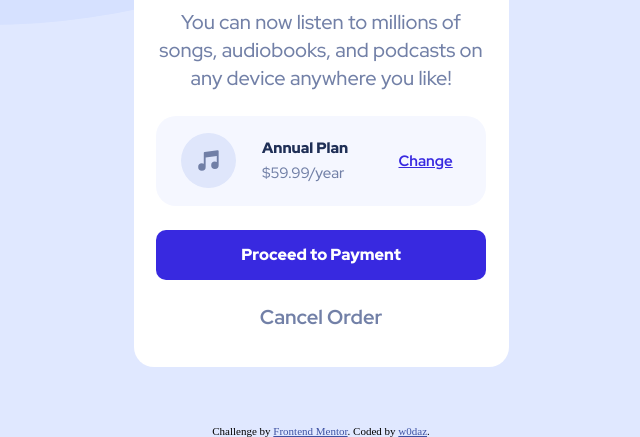
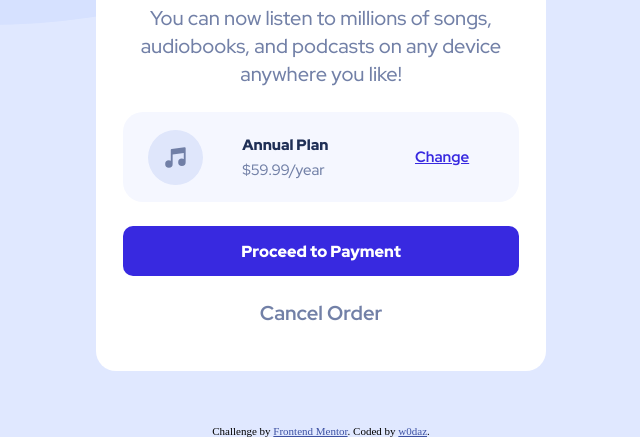
Before and after one commit to w0daz/Frontend-Mentor-Order-Summary-Component, a plain HTML site: page index.html in a window 1280 px wide. Shown: the part 363-800 px from the top of the page, without its empty margins (319-959 px from the left). Drawn offline with Linux system fonts and the light colour scheme.

Commit message:
fixed the card container's size

```diff
--- a/style.css
+++ b/style.css
@@ -24,7 +24,7 @@ main {
 }
 
 .card {
-    width: 375px;
+    width: 450px;
     margin: 0 auto;
     background-color: #fff;
     display: flex;
```
Also changed, not shown: index.html (+2 -1 lines).
